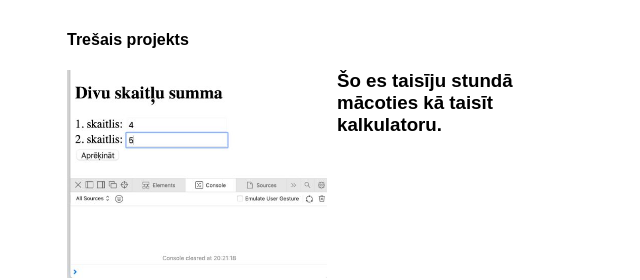
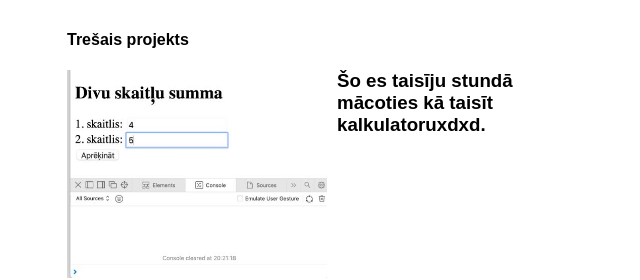
Before and after one commit to Emiils69420/emiils69420.github.io, a plain HTML site: page index.html in a window 1280 px wide. Shown: the part 1500-1780 px from the top of the page, 173-813 px from the left. Drawn offline with Linux system fonts and the light colour scheme.

Commit message:
Update index.html

```diff
--- a/index.html
+++ b/index.html
@@ -107,7 +107,7 @@
               <img src="projects3.jpg" width="300" height="300">
             </div>
             <div class="image-item">
-              <h3>Šo es taisīju stundā mācoties kā taisīt kalkulatoru.</h3>
+              <h3>Šo es taisīju stundā mācoties kā taisīt kalkulatoruxdxd.</h3>
             </div>
           </div>
         </div>
```
